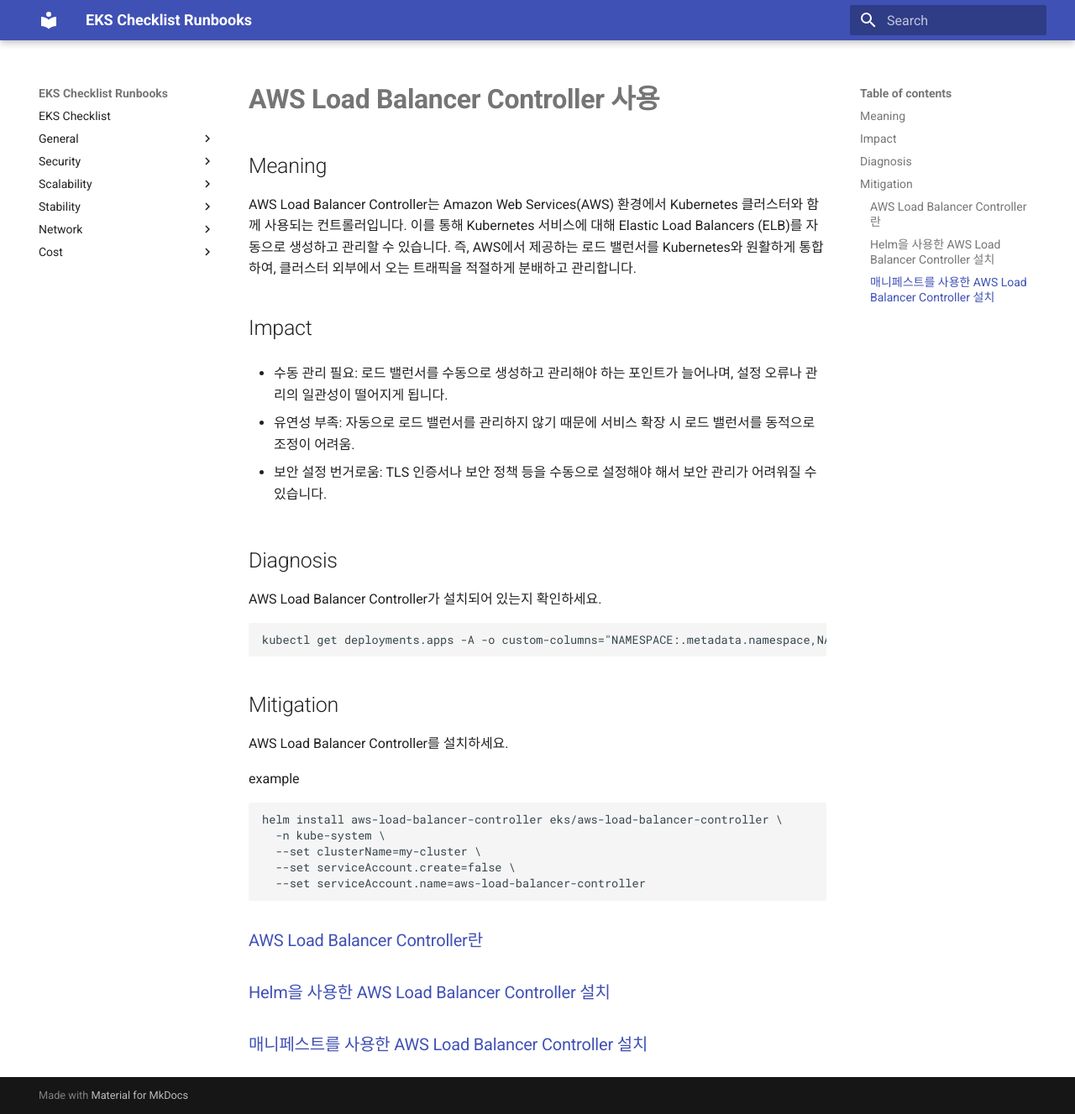
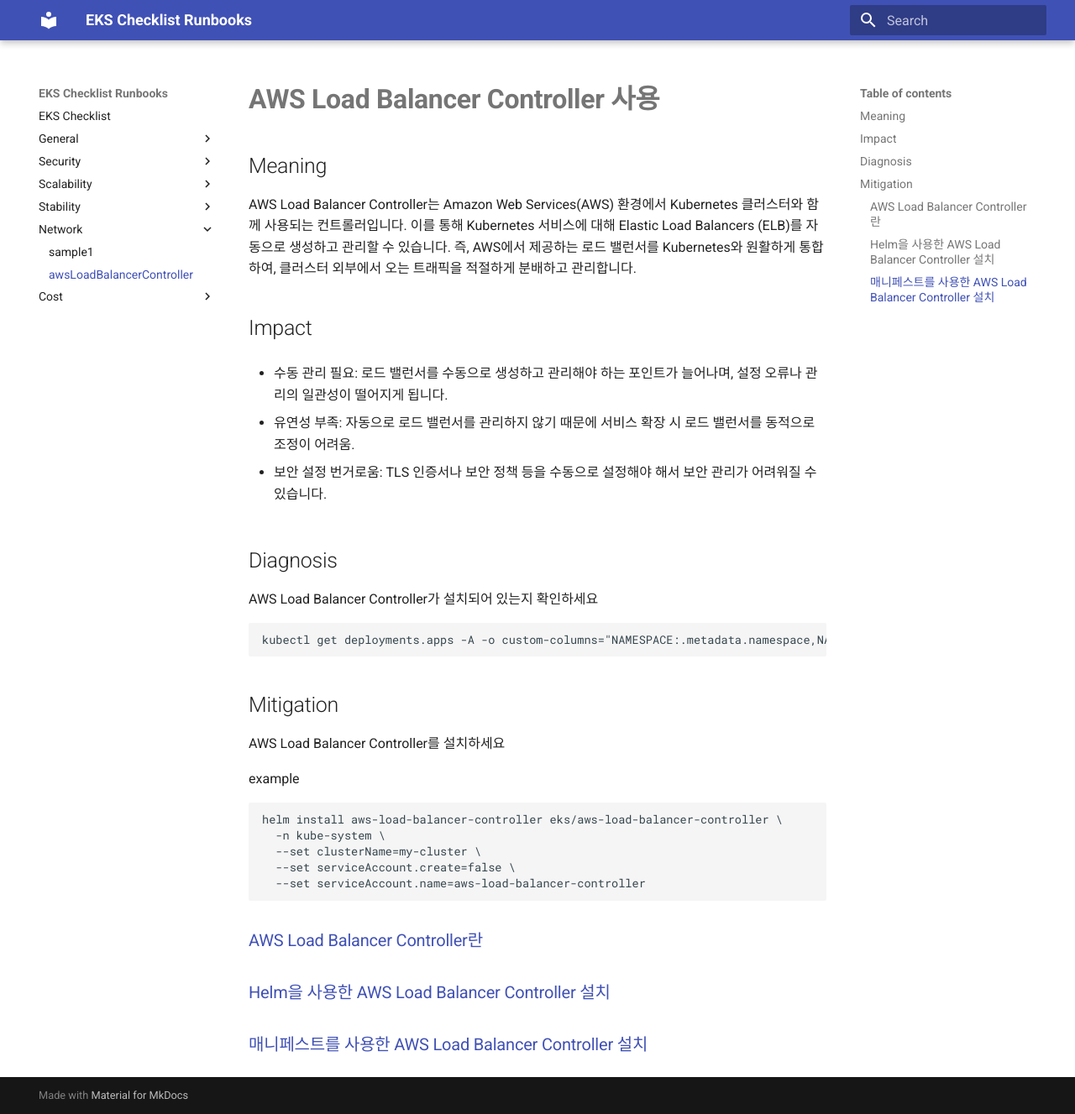
Before and after one commit to fitcloud/eks-checklist, an MkDocs documentation site: the page built from docs/network/awsloadbalancercontroller.md, in a window 1280 px wide and 1327 px high. Shown: the whole window at 84% size. Built offline with MkDocs 1.6.1 and Material for MkDocs 9.7.7, drawn with Linux system fonts in a browser that asks for light colours.

Commit message:
awsloadbalancer mkdocs 경로 수정

````diff
--- a/docs/network/awsloadbalancercontroller.md
+++ b/docs/network/awsloadbalancercontroller.md
@@ -11,14 +11,14 @@
 - 보안 설정 번거로움: TLS 인증서나 보안 정책 등을 수동으로 설정해야 해서 보안 관리가 어려워질 수 있습니다.
 
 ## Diagnosis
-AWS Load Balancer Controller가 설치되어 있는지 확인하세요.
+AWS Load Balancer Controller가 설치되어 있는지 확인하세요
 
 ```bash
 kubectl get deployments.apps -A -o custom-columns="NAMESPACE:.metadata.namespace,NAME:.metadata.name" | grep "aws-load-balancer-controller" && echo "PASS" || echo "FAIL"
 ```
 
 ## Mitigation
-AWS Load Balancer Controller를 설치하세요.
+AWS Load Balancer Controller를 설치하세요
 
 example
 ```bash
--- a/mkdocs.yml
+++ b/mkdocs.yml
@@ -22,7 +22,7 @@
     - HorizontalPodAutoscaler : stability/HorizontalPodAutoscaler.md
   - Network:
     - sample1 : network/sample1.md
-    - awsLoadBalancerController : awsloadbalancercontroller.md
+    - awsLoadBalancerController : network/awsloadbalancercontroller.md
   - Cost:
     - sample5 : cost/sample5.md
     - kubecost : cost/kubecost.md
````
